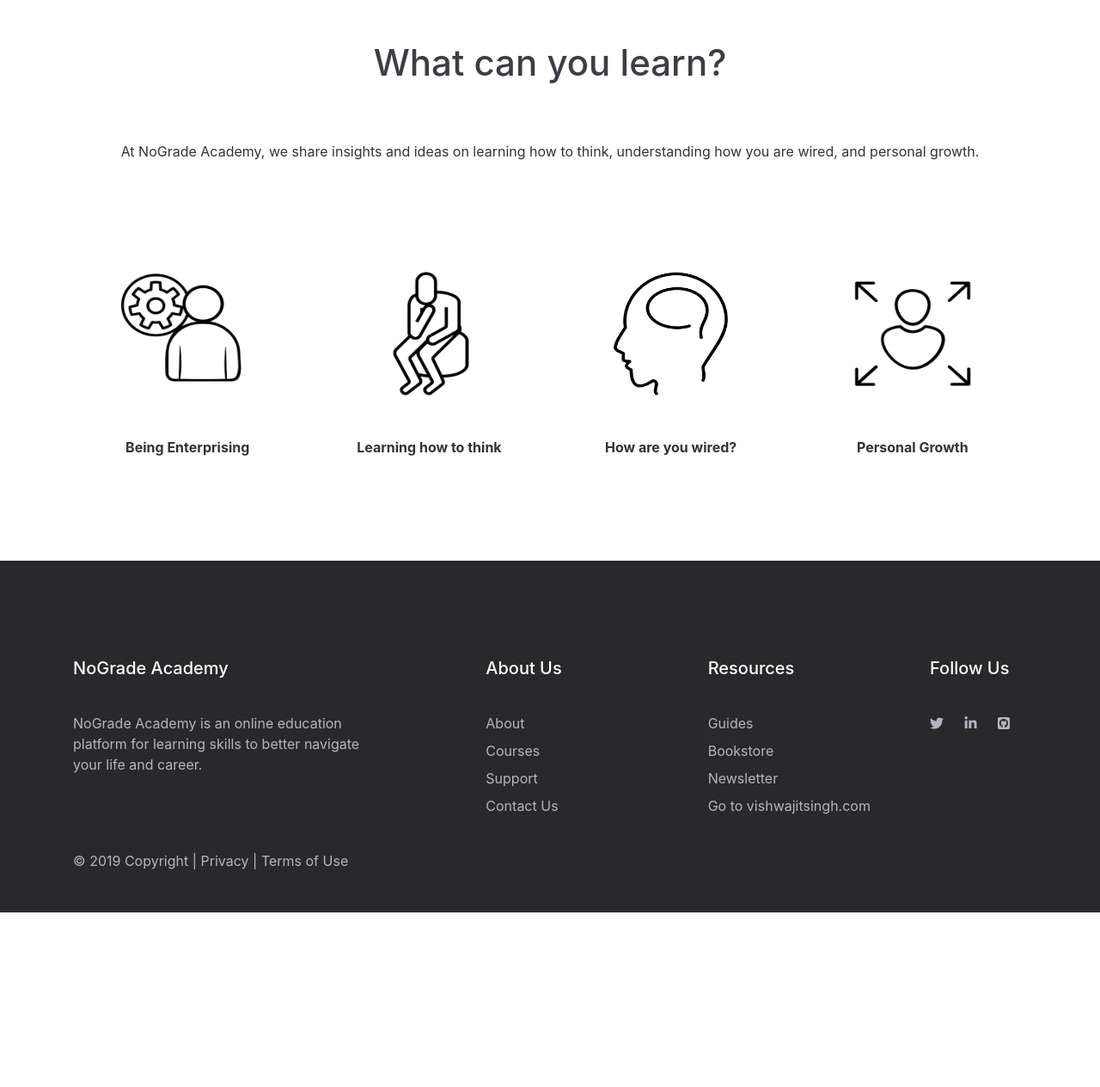
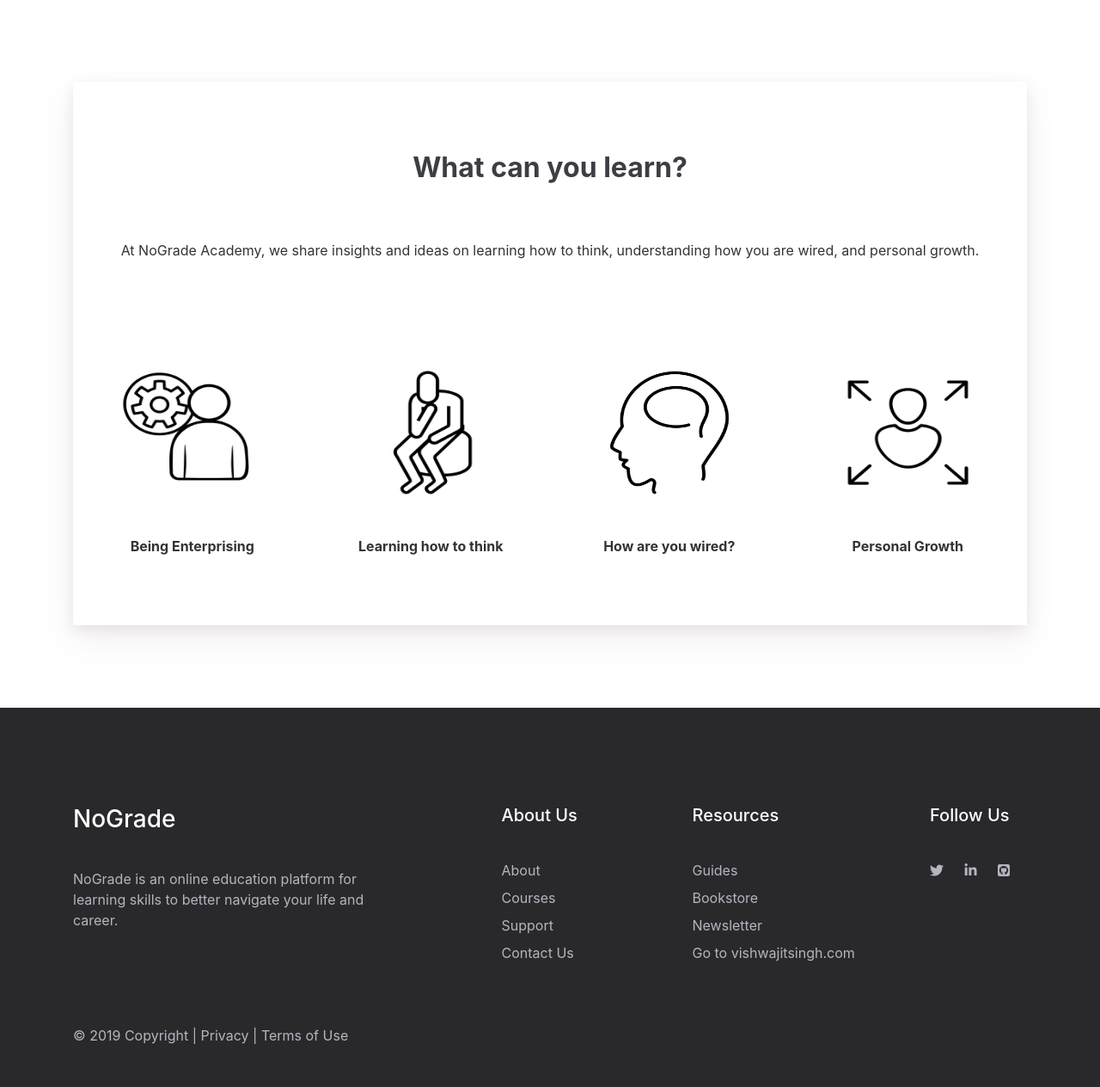
Before and after one commit to singhvishwajit/nograde, a Django app: page / in a window 1280 px wide. Shown: the part 705-1969 px from the top of the page at 86% size. Before the commit the page ends 1766 px from the top, so only its background shows below. Run offline with Django 3.2, Linux system fonts and the light colour scheme; the visitor is signed in with stand-in values (Sample User, id 1); some libraries are stand-ins or nearby versions.

Commit message:
Styled pages

```diff
--- a/blog/static/blog/main.css
+++ b/blog/static/blog/main.css
@@ -4,7 +4,11 @@ body {
   background: #ffffff;
   color: #333333;
   margin-top: 5rem;
-  height: 100%;
+  min-height: 100%;
+}
+
+img, embed, object, video {
+  max-width: 100%;
 }
 
 h1, h2, h3, h4, h5, h6 {
@@ -166,7 +182,7 @@ a.article-title:hover {
 
 .footer-row {
   border-top: 1px ridge rgba(0,0,0,.125);
-  padding-top: 4rem;
+  padding-top: 6rem;
   background-color: #29292C;
   color: #b5b5c0;
   padding-bottom: 2rem;
@@ -177,10 +193,9 @@ a.article-title:hover {
 }
 
 .footer-wrapper {
-  display: flex;
+  /*display: flex; */
   justify-content: space-between;
   margin-bottom: 2rem;
-  padding-top: 2rem;
 }
 
 .footer-wrapper a {
@@ -192,29 +207,46 @@ a.article-title:hover {
   color: #E03131;
 }
 
+.footer-mobile {
+  display: flex;
+  margin-top: 2rem;
+  margin-bottom: 2rem;
+}
+
 .footer-column-one {
-  width: 40%;
-  padding-right: 6rem;
+  /* width: 40%; */
+  width: 100%;
+  padding-right: 2rem;
+  /* padding-right: 6rem; */
+}
+
+.footer-column-one h4 {
+  color: #ffffff;
+  font-size: 1.75rem;
 }
 
 .footer-column-two {
   display: flex;
   flex-direction: column;
-  width: 20%;
+  width: 50%;
+  /* width: 20%; */
 }
 
 .footer-column-three {
   display: flex;
   flex-direction: column;
-  width: 20%;
+  width: 50%;
+  /* width: 20%; */
 }
 
 .social-media-links a {
   color: #b5b5c0;
   padding-right: 20px;
   text-decoration: none;
-  width: 20%;
+  text-align: center;
+  /* width: 20%; */
 }
+
 
 .social-media-links a:hover {
   color: #E03131;
@@ -260,22 +300,29 @@ a.article-title:hover {
   background-position: center;
   background-repeat: no-repeat;
   background-size: cover;
-  width: 50%;
-  height: 30rem;
+  /* width: 50%; */
+  width: 100%;
+  height: 40vh;
+ /* height: 36rem; */
 }
 
 .below-wrapper-content {
-  margin-bottom: 4rem;
+  margin-bottom: 6rem;
+  box-shadow: 0 15px 35px rgba(126,87,88,.1), 0 5px 15px rgba(0,0,0,.07);
+  padding-top: 4rem;
+  padding-bottom: 4rem;
+  margin-top: 4rem;
 }
 
 .topics-heading h2 {
   text-align: center;
-  padding-top: 2rem;
-  font-size: 2.625em;
-  font-weight: 500;
+  /* padding-top: 2rem; */
   line-height: 1.25;
   font-color: #3d3e44;
   margin-bottom: 4rem;
+  font-size: 2rem;
+  font-weight: bold;
+  font-color: #3d3e44;
 }
 
 .topics-heading p {
@@ -286,9 +333,7 @@ a.article-title:hover {
 }
 
 .topics {
-  display: flex;
-  justify-content: space-between;
-  height: 20rem;
+   /*display: flex; */
 }
 
 .topics p{
@@ -297,26 +342,25 @@ a.article-title:hover {
 }
 
 .feature1 {
-  height: 10rem;
   text-align: center;
-  width: 24%;
+  /* width: 24%; */
+  width: 100%;
+
 }
 
 .feature2 {
-  width: 24%;
-  height: 10rem;
+  /* width: 24%; */
   text-align: center;
+  width: 100%;
 }
 
 .feature3 {
-  width: 24%;
-  height: 10rem;
+  width: 100%;
   text-align: center;
 }
 
 .feature4 {
-  width: 24%;
-  height: 10rem;
+  width: 100%;
   text-align: center;
 }
 
--- /dev/null
+++ b/blog/static/blog/over768.css
@@ -0,0 +1,92 @@
+
+.site-header .navbar-nav {
+  display: inline-flex;
+}
+
+/***** Home Page *****/
+
+.wrapper-welcome {
+	display: flex;
+	flex-direction: row;
+}
+
+.wrapper-welcome-half {
+	width: 50%;
+	padding: 9rem 0;
+	margin-top: 0;
+}
+
+.wrapper-welcome-half-image {
+	width: 50%;
+	height: 36rem;
+}
+
+.topics {
+	display: flex;
+}
+
+.below-wrapper-content {
+	margin-top: 6rem;
+}
+
+/***** About Page *****/
+
+.about-wrapper {
+	display: flex;
+}
+
+.about-section {
+	width: 70%;
+  	padding-right: 4rem;
+}
+
+.support-section {
+	width: 30%;
+}
+
+/***** Courses Page *****/
+
+.course-wrapper {
+	width: 48%;
+}
+
+/***** Books Page *****/
+
+.books-wrapper {
+	width: 48%;
+}
+
+/***** Newsletter Page *****/
+
+.newsletter-form-wrapper {
+	width: 50%;
+}
+
+/***** Login Page *****/
+
+.login-form-wrapper {
+	width: 50%;
+}
+
+/***** Register Page *****/
+
+.register-form-wrapper {
+	width: 50%;
+}
+
+/***** Footer *****/
+
+.footer-wrapper {
+	display: flex;
+}
+
+.footer-column-one {
+	width: 40%;
+	padding-right: 6rem;
+}
+
+.footer-mobile {
+	display: inline-flex;
+	margin-top: 0;
+	width: 40%;
+}
--- a/blog/templates/blog/base.html
+++ b/blog/templates/blog/base.html
@@ -12,21 +12,22 @@
     <link href="{% static 'tinymce/css/prism.css' %}" rel="stylesheet">
 
     <link rel="stylesheet" type="text/css" href="{% static 'blog/main.css' %}">
+    <link rel="stylesheet" media="screen and (min-width:768px)" href="{% static 'blog/over768.css' %}">
 
     <!-- Font Awesome script -->
 	<script src="https://kit.fontawesome.com/a28ba7e7ad.js"></script>
 
 	{% if title %}
-		<title>NoGrade Academy - {{ title }}</title>
+		<title>NoGrade - {{ title }}</title>
 	{% else %}
-		<title>NoGrade Academy</title>
+		<title>NoGrade</title>
 	{% endif %}
 </head>
 <body>
 	<header class="site-header">
-	  	<nav class="navbar navbar-expand-md navbar-dark bg-steel fixed-top">
+	  	<nav class="navbar navbar-expand-md navbar-light bg-steel fixed-top">
 		    <div class="container">
-		      	<a class="navbar-brand mr-4" href="{% url 'blog-home' %}">NoGrade Academy</a>
+		      	<a class="navbar-brand mr-4" href="{% url 'blog-home' %}">NoGrade</a>
 		      	<button class="navbar-toggler" type="button" data-toggle="collapse" data-target="#navbarToggle" aria-controls="navbarToggle" aria-expanded="false" aria-label="Toggle navigation">
 		      		<span class="navbar-toggler-icon"></span>
 		     	</button>
@@ -83,11 +84,11 @@
 			<div class="container">
 				<div class="footer-wrapper">
 					<div class="footer-column-one">
-						<h5>NoGrade Academy</h5>
+						<h4>NoGrade</h4>
 						<br>
-						<p>NoGrade Academy is an online education platform for learning skills to better navigate your life and career.</p>
-
+						<p>NoGrade is an online education platform for learning skills to better navigate your life and career.</p>
 					</div>
+					<div class="footer-mobile">
 						<div class="footer-column-two">
 							<h5>About Us</h5>
 							<br>
@@ -103,6 +104,7 @@
 							<a href="{% url 'blog-books' %}">Bookstore</a>
 							<a href="{% url 'blog-newsletter' %}">Newsletter</a>
 							<a href="#">Go to vishwajitsingh.com</a>
+						</div>
 					</div>
 				    <div class="social-media-links">
 				    	<h5>Follow Us</h5>
--- a/blog/templates/blog/books.html
+++ b/blog/templates/blog/books.html
@@ -1,12 +1,11 @@
 {% extends 'blog/base.html' %}
 {% block content %}
 	<div class="container">
+		<div class="books-page-wrapper">
 			<div class="books-banner">
 				<h2>Curated list of further readings.</h2>
 			</div>
-	</div>
 
-	<div class="container">
 			<h3>Being enterprising</h3>
 			<hr>
 			<div class="container-wrapper">
@@ -63,4 +62,5 @@
 				{% endfor %}
 			</div>
 		</div>
+	</div>
 {% endblock content %}
--- a/blog/views.py
+++ b/blog/views.py
@@ -31,10 +31,10 @@ def about(request):
 
 def books(request):
 	context = {
-	'books_web_development': Books.objects.filter(category=1),
 	'books_personal_growth': Books.objects.filter(category=2),
 	'books_entrepreneurship': Books.objects.filter(category=3),
-	'books_web_design': Books.objects.filter(category=4),
+	'books_philosophy': Books.objects.filter(category=5),
+	'books_psychology': Books.objects.filter(category=6),
 	'title': 'Recommended Books'
 	}
 	return render(request, 'blog/books.html', context )
```
Also changed, not shown: other parts of blog/static/blog/main.css (+99 -40 lines), blog/templates/blog/about.html (+7 -7 lines), learn/templates/learn/courses.html (+7 -3 lines), learn/templates/learn/courses_entrepreneurship.html (+4 -3 lines), learn/templates/learn/courses_personal_growth.html (+4 -3 lines), learn/templates/learn/courses_philosophy.html (+4 -3 lines), learn/templates/learn/courses_psychology.html (+4 -3 lines). Lines whose indentation alone changed are shown as unchanged.
